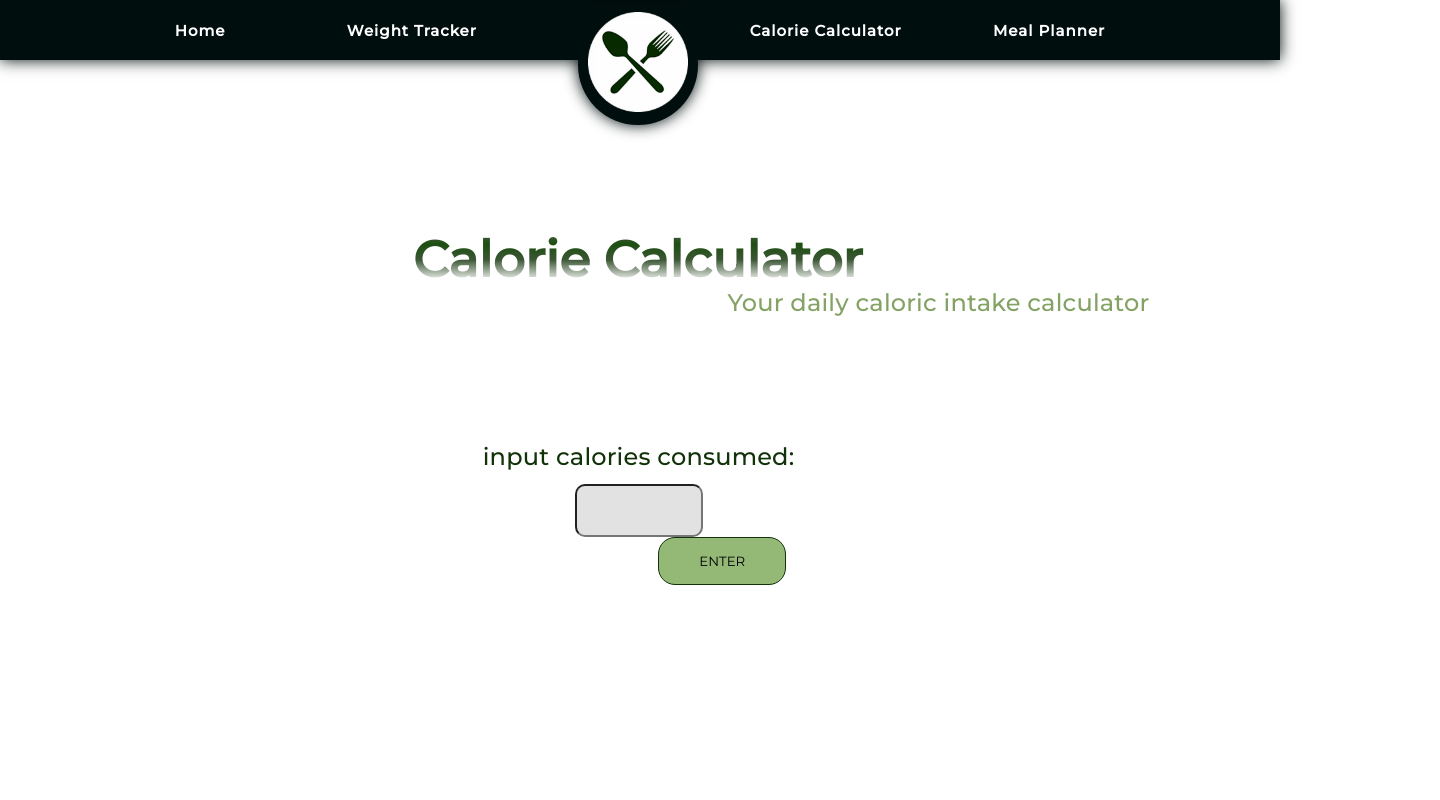
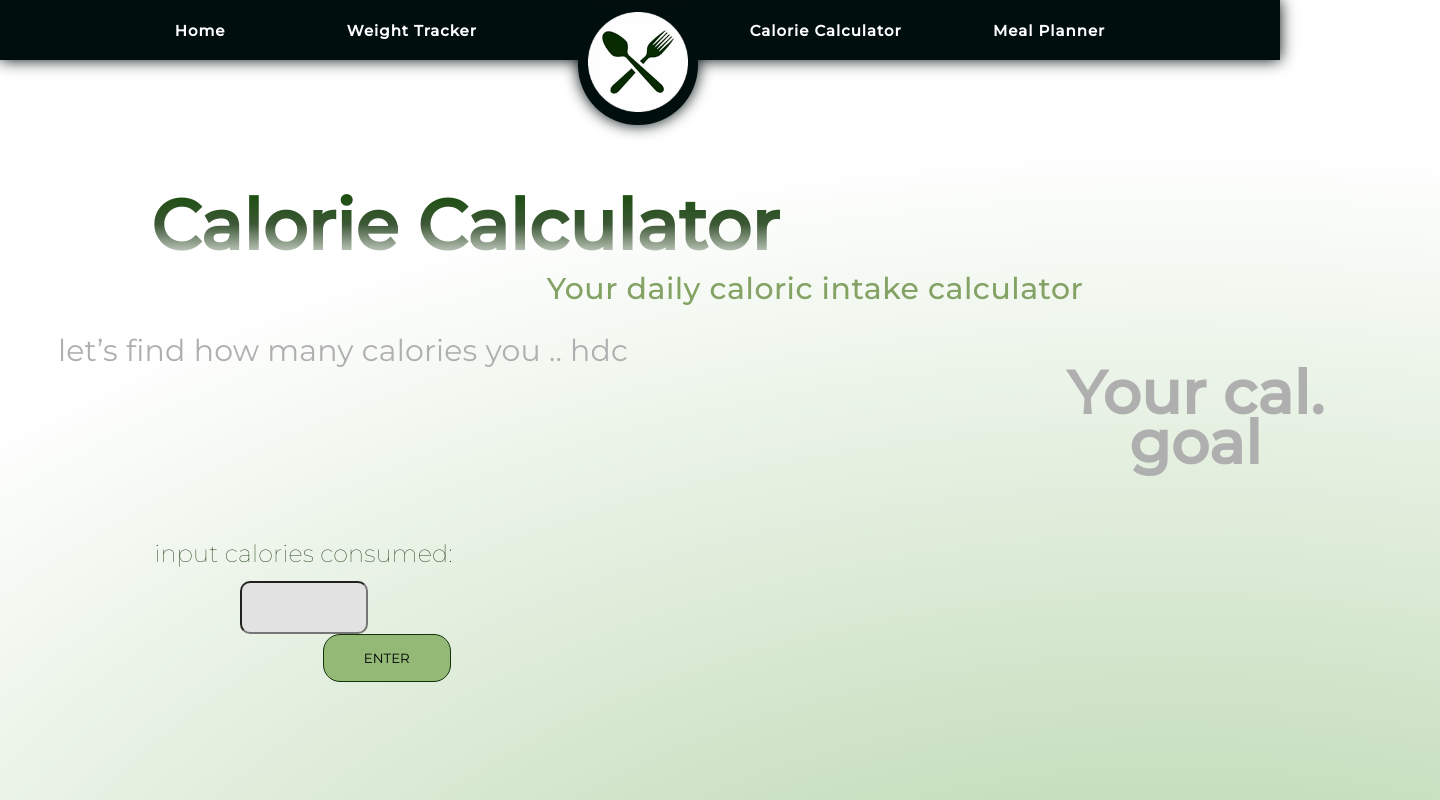
Before and after one commit to elainatesfai/group-17-group-project, a React (Create React App) app in the folder frontend/: page /caloriecalculator in a window 1280 px wide. Shown: the top 800 px of the page, 1440 px wide, since content can reach past the window. Built offline with nearby package versions, Linux system fonts and the light colour scheme.

Commit message:
calculator designed, functional input button works

```diff
--- a/frontend/src/css/caloriecalculator.css
+++ b/frontend/src/css/caloriecalculator.css
@@ -4,30 +4,32 @@
 }
 .background
 {
-    position: absolute;
-    left: 1px;
-    right: -1px;
-    top: 5px;
-    bottom: -5px;
-    background-color: radial-gradient(70.39% 63.03% at 50% 56.48%, rgba(255, 255, 255, 0.5544) 52.6%, rgba(245, 245, 245, 0) 100%);
-}
+   /* Desktop - 1 */
+
+position: relative;
+width: 1440px;
+height: 880px;
+
+background: radial-gradient(192.9% 192.9% at 81.42% 135.4%, rgba(99, 165, 75, 0.43) 15.74%, rgba(255, 255, 255, 0) 61.96%) /* warning: gradient uses a rotation that is not supported by CSS and may not behave as expected */;}
 
 .component h1
 {
    /* Calorie Calculator */
 
 position: absolute;
-width: 478px;
-height: 50px;
-left: 399px;
-top: 235px;
+width: 732px;
+height: 95px;
+left: 151px;
+top: 177px;
 
 font-family: 'Montserrat';
 font-style: normal;
 font-weight: 800;
-font-size: 50px;
+font-size: 70px;
 line-height: 50px;
-/* identical to box height, or 100% */
+/* or 71% */
+display: flex;
+align-items: center;
 text-align: center;
 letter-spacing: 0.2px;
 
@@ -43,37 +45,82 @@ text-fill-color: transparent;
   /* Your daily caloric intake calculator */
 
 position: absolute;
-width: 487px;
-height: 99px;
-left: 695px;
-top: 278px;
+width: 596px;
+height: 78px;
+left: 517px;
+top: 264px;
 
 font-family: 'Montserrat';
 font-style: normal;
 font-weight: 500;
-font-size: 24px;
+font-size: 30px;
 line-height: 50px;
-/* or 208% */
+/* or 167% */
 text-align: center;
-letter-spacing: 0.2px;
+letter-spacing: 0.5px;
 
 color: #83A264;
 }
 
+.component h2{
+    /* let’s find how many calories you .. hdc */
 
+position: absolute;
+width: 732px;
+height: 95px;
+left: 58px;
+top: 303px;
+
+font-family: 'Montserrat';
+font-style: normal;
+font-weight: 400;
+font-size: 30px;
+line-height: 50px;
+/* or 167% */
+display: flex;
+align-items: center;
+text-align: center;
+letter-spacing: 0.2px;
+
+color: #AFAFAF;
+}
+
+.component h3{
+   /* Your cal. goal */
+
+position: absolute;
+width: 283px;
+height: 113px;
+left: 1054px;
+top: 361px;
+
+font-family: 'Montserrat';
+font-style: normal;
+font-weight: 800;
+font-size: 60px;
+line-height: 50px;
+/* or 83% */
+display: flex;
+align-items: center;
+text-align: center;
+letter-spacing: 0.2px;
+
+color: #AFAFAF;
+
+}
 .inputcal
  {
 /* Input calories consumed: */
 
 position: absolute;
-width: 313px;
+width: 305px;
 height: 50px;
-left: 482px;
-top: 432px;
+left: 151px;
+top: 529px;
 
 font-family: 'Montserrat';
 font-style: normal;
-font-weight: 500;
+font-weight: 300;
 font-size: 24px;
 line-height: 50px;
 /* identical to box height, or 208% */
--- a/frontend/src/pages/CalorieCalculator.jsx
+++ b/frontend/src/pages/CalorieCalculator.jsx
@@ -11,6 +11,8 @@ function CalorieCalculator(){
       <div className="component">
         <h1>Calorie Calculator</h1>
         <p>Your daily caloric intake calculator</p>
+        <h2>let’s find how many calories you .. hdc</h2>
+        <h3>Your cal. goal</h3>
       </div>
 
         <div className="inputcal">
```
Lines whose indentation alone changed are shown as unchanged.
